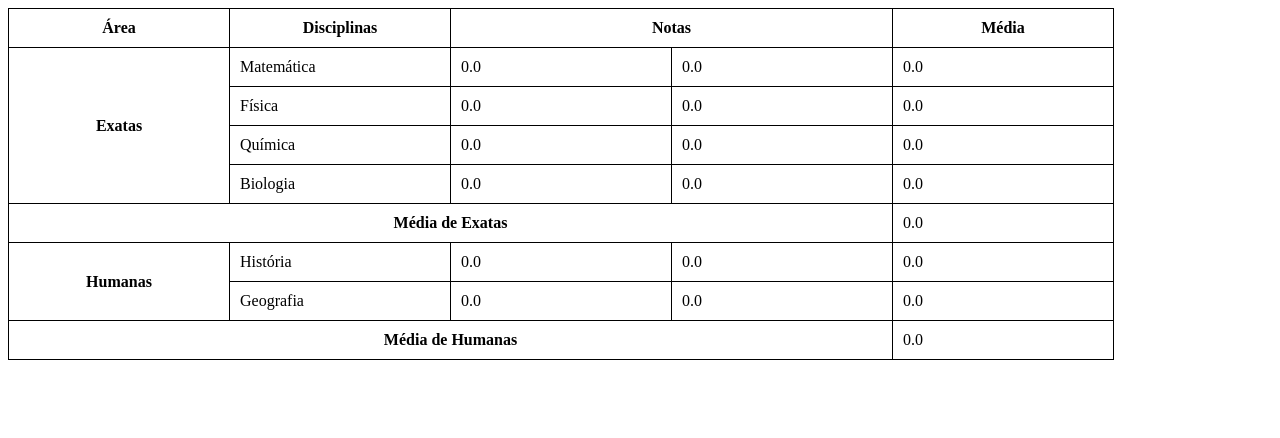
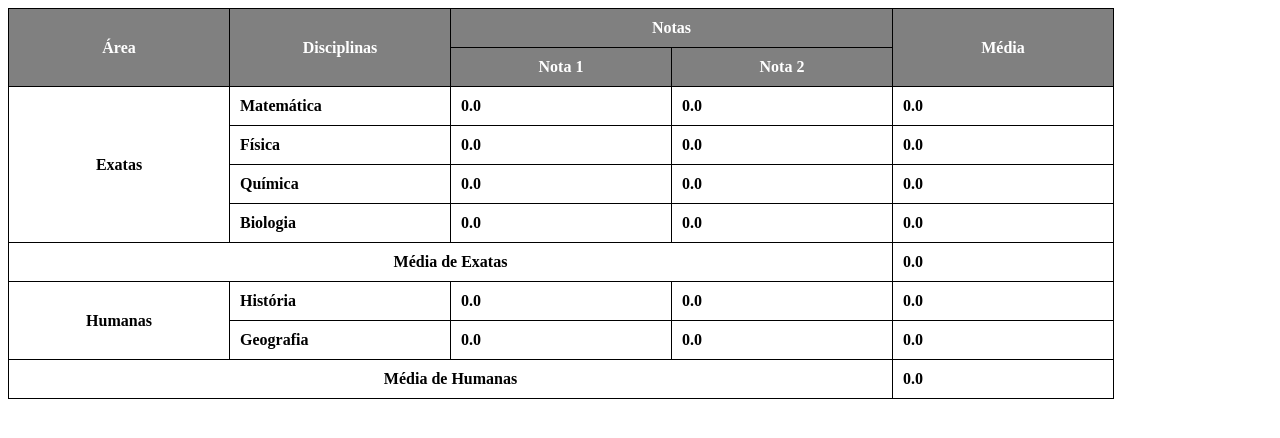
Before and after one commit to leonardojleal/html-css, a plain HTML site: page desafios/desafio013/tabela3.html in a window 1280 px wide. Drawn offline with Linux system fonts and the light colour scheme.

Commit message:
Continuação

```diff
--- a/desafios/desafio013/tabela3.html
+++ b/desafios/desafio013/tabela3.html
@@ -8,10 +8,16 @@
 
         table{
             border-collapse: collapse;
+            font-weight: bold;
 
 
         }
 
+        thead{
+            background-color: gray;
+            color: white;
+
+        }
 
 
 
@@ -38,13 +44,13 @@
         <tr>
             <th rowspan="2">Área</th>
             <th rowspan="2">Disciplinas</th>
-            <th rowspan="2" colspan="2">Notas</th>
+            <th colspan="2">Notas</th>
             <th rowspan="2">Média</th>
         </tr>
-
-
-
-
+        <tr>
+            <th>Nota 1</th>
+            <th>Nota 2</th>
+         </tr>
     </thead>
 
     <tbody>
```
